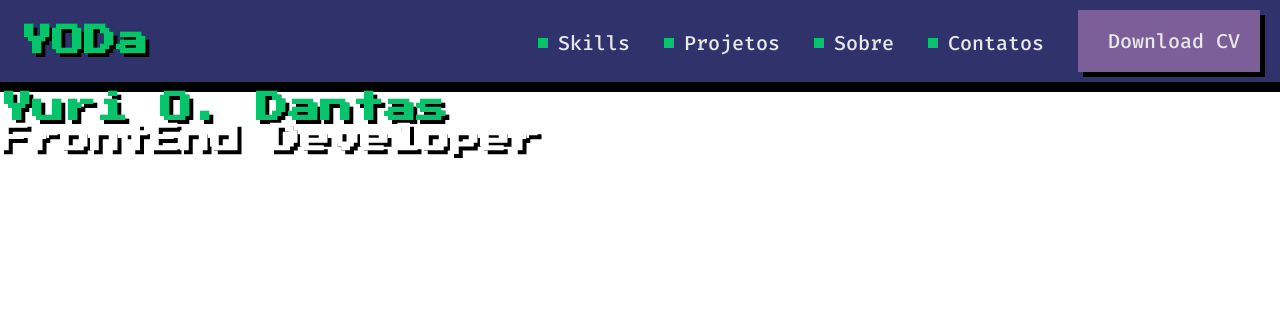
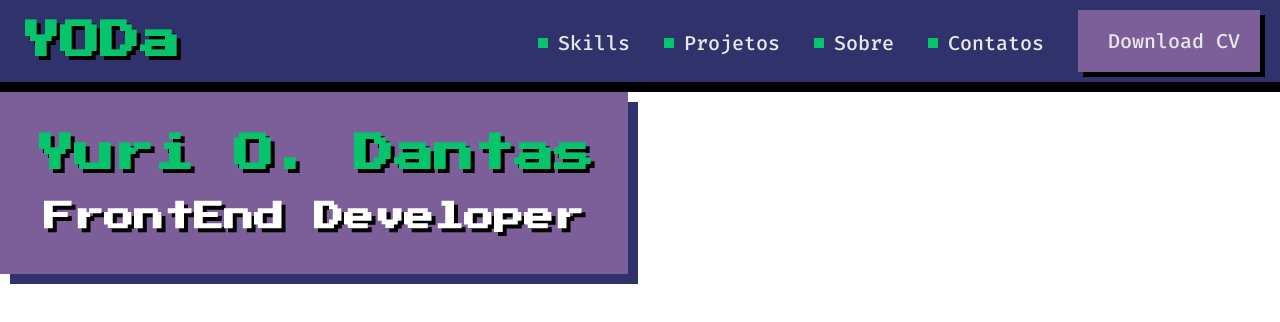
Before and after one commit to YuriODantas/yuriodantas.github.io, a plain HTML site: page index.html in a window 1280 px wide. Drawn offline with Linux system fonts and the light colour scheme.

Commit message:
Create the box component

```diff
--- /dev/null
+++ b/css/components/box.css
@@ -0,0 +1,11 @@
+#box {
+    display: inline-block;
+    background-color: #7C5E99;
+    box-shadow: 10px 10px 0px #30336B;
+    text-align: center;
+    padding: 42px 34px;
+}
+
+#box h1 {
+    margin-bottom: 28px;
+}
--- a/css/components/title.css
+++ b/css/components/title.css
@@ -1,6 +1,6 @@
 h1 {
     font-family: 'Press Start 2P', cursive;
-    /* font-size: 40px; */
+    font-size: 40px;
     color: #05C46B;
     text-shadow: 4px 4px 0px #000;
 }
--- a/index.html
+++ b/index.html
@@ -14,6 +14,7 @@
     <link rel="stylesheet" href="./css/index.css">
     <link rel="stylesheet" href="./css/components/title.css">
     <link rel="stylesheet" href="./css/components/subtitle.css">
+    <link rel="stylesheet" href="./css/components/box.css">
     <title>Yuri O. Dantas</title>
 </head>
 
@@ -28,9 +29,10 @@
             <a id="button" href="" lang="en">Download CV</a>
         </nav>
     </header>
-    <h1>Yuri O. Dantas</h1>
-
-    <h2>FrontEnd Developer</h2>
+    <div id="box">
+        <h1>Yuri O. Dantas</h1>
+        <h2>FrontEnd Developer</h2>
+    </div>
 </body>
 
 </html>
```
